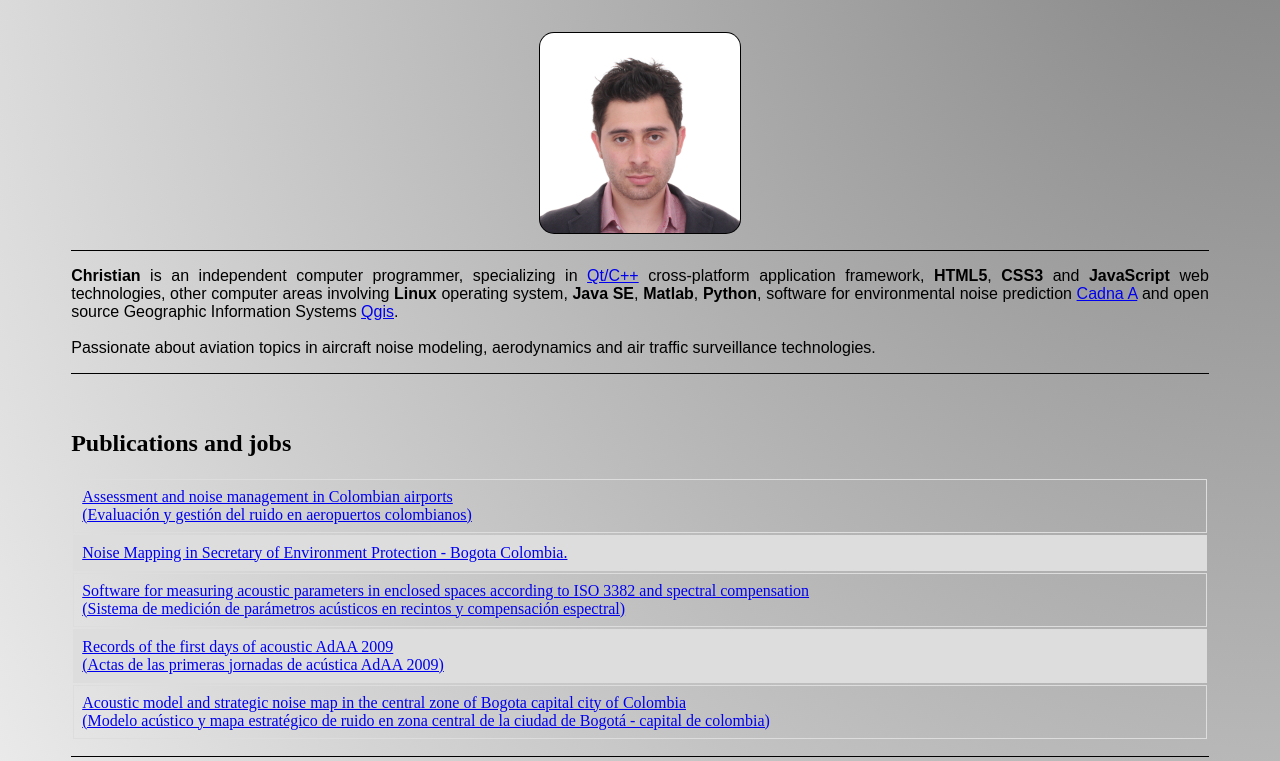
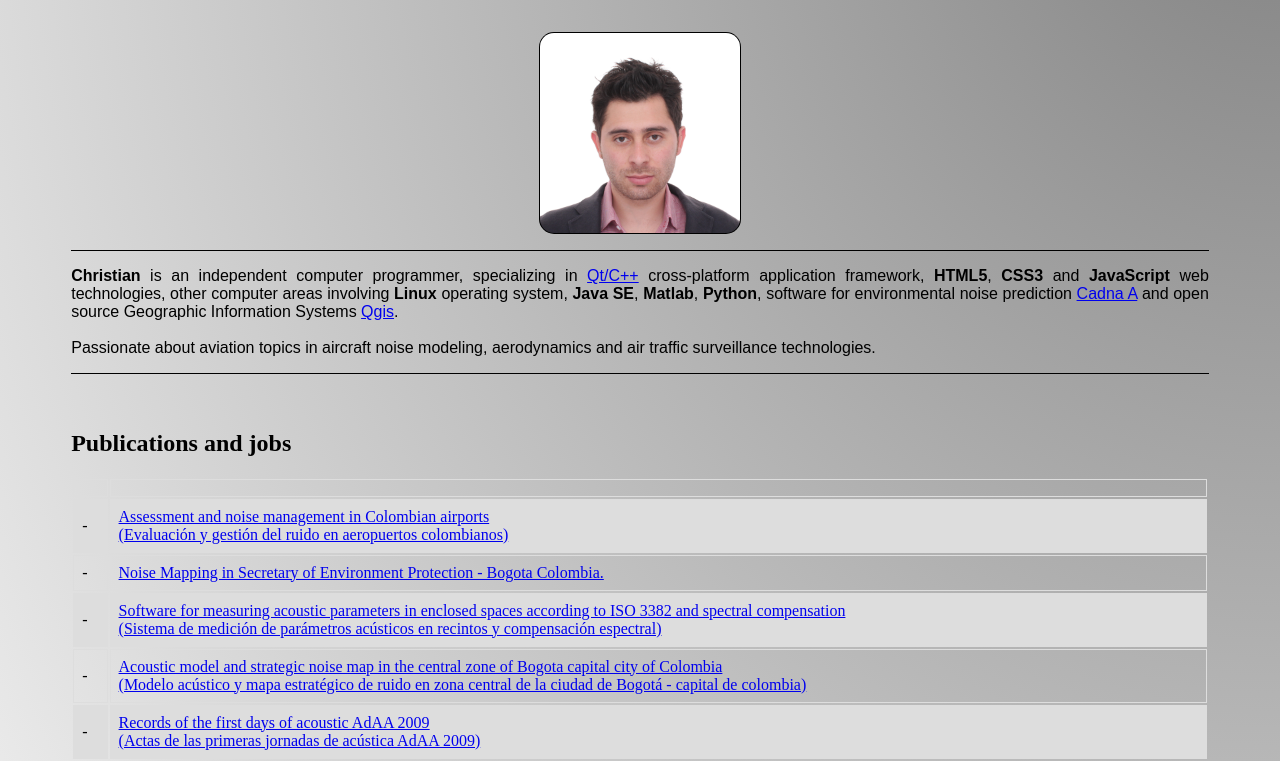
Before and after one commit to christian-mv/christian-mv.github.io, a plain HTML site: page index.html in a window 1280 px wide. Shown: the part 192-953 px from the top of the page. Drawn offline with Linux system fonts and the light colour scheme.

Commit message:
Initial commit

```diff
--- a/index.html
+++ b/index.html
@@ -73,40 +73,61 @@
 
             <table>
 
-                <tr><td>
+                <tr>
+                    <th></th>
+                    <th></th>
+                </tr>
+
+                <tr>
+                    <td>-</td>
+                    <td>
                         <a href = "http://www.fia2014.cl/" target="_blank">
                             Assessment and noise management in Colombian airports
                             <br>(Evaluación y gestión del ruido en aeropuertos
                             colombianos)</a>
-                </td></tr>
+                    </td>
+                </tr>
 
-                <tr><td>
-                        <a href = "https://qgiscloud.com/christian_m/Base_Datos_Espacial_Restr" target="_blank">
+
+                <tr>
+                    <td>-</td>
+                    <td>
+                       <a href = "https://qgiscloud.com/christian_m/Base_Datos_Espacial_Restr" target="_blank">
                             Noise Mapping in Secretary of Environment
                             Protection - Bogota Colombia.</a>
-                </td></tr>
+                    </td>
+                </tr>
 
-                <tr><td>
+                <tr>
+                    <td>-</td>
+                    <td>
                         <a href = "http://bibliotecadigital.usb.edu.co/handle/10819/1985" target="_blank">
                             Software for measuring acoustic parameters in enclosed
                             spaces according to ISO 3382 and spectral compensation
                             <br>(Sistema de medición de parámetros acústicos en
                             recintos y compensación espectral)</a>
-                </td></tr>
+                    </td>
+                </tr>
 
-                <tr><td>
-                        <a href = "https://www.fceia.unr.edu.ar/acustica/biblio/actasadaa2009.htm" target="_blank">
-                            Records of the first days of acoustic AdAA 2009
-                            <br>(Actas de las primeras jornadas de acústica AdAA 2009)</a>
-                </td></tr>
-
-                <tr><td>
+                <tr>
+                    <td>-</td>
+                    <td>
                         <a href = "http://www.eltiempo.com/bogota/niveles-de-ruido-en-la-carrera-septima-28717" target="_blank">
                             Acoustic model and strategic noise map in the central
                             zone of Bogota capital city of Colombia
                             <br>(Modelo acústico y mapa estratégico de ruido en
                             zona central de la ciudad de Bogotá - capital de colombia)</a>
-                </td></tr>
+                    </td>
+                </tr>
+
+                <tr>
+                    <td>-</td>
+                    <td>
+                        <a href = "https://www.fceia.unr.edu.ar/acustica/biblio/actasadaa2009.htm" target="_blank">
+                            Records of the first days of acoustic AdAA 2009
+                            <br>(Actas de las primeras jornadas de acústica AdAA 2009)</a>
+                    </td>
+                </tr>
             </table>
 
             <!--
```
